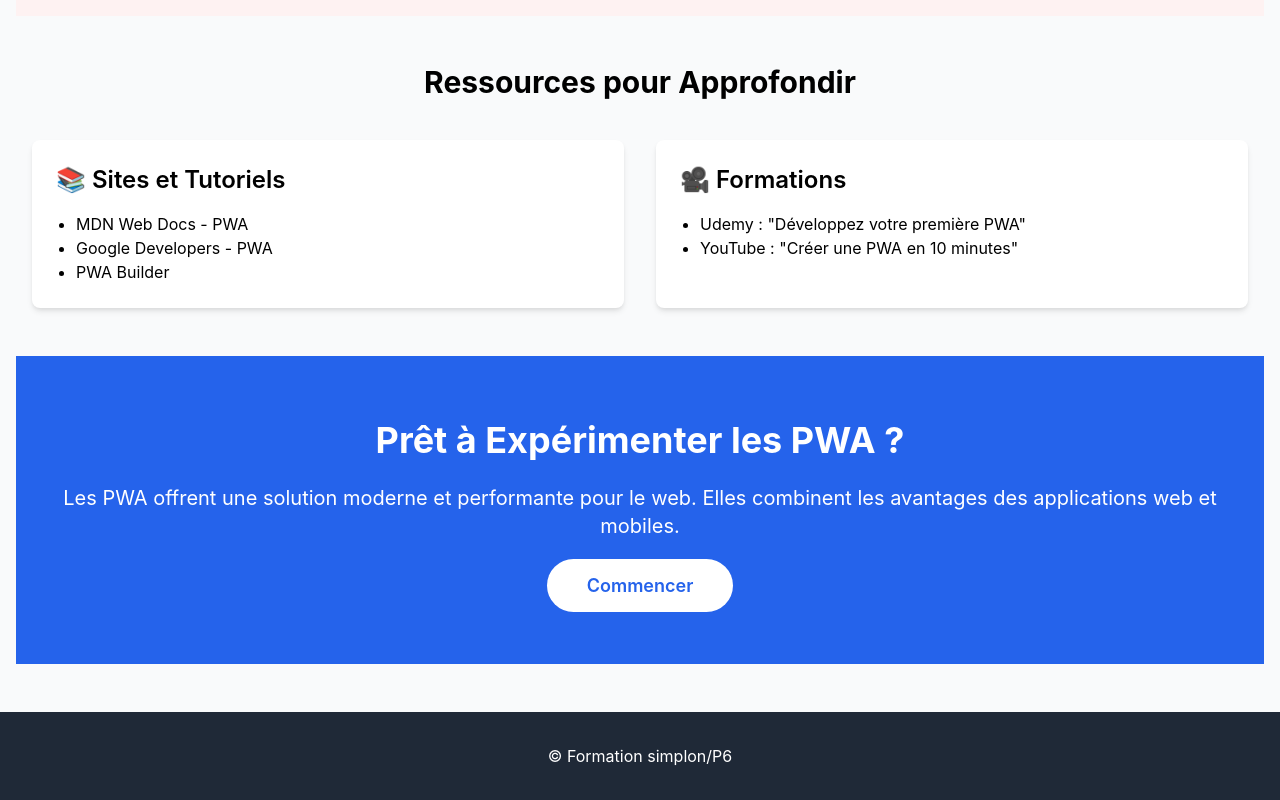
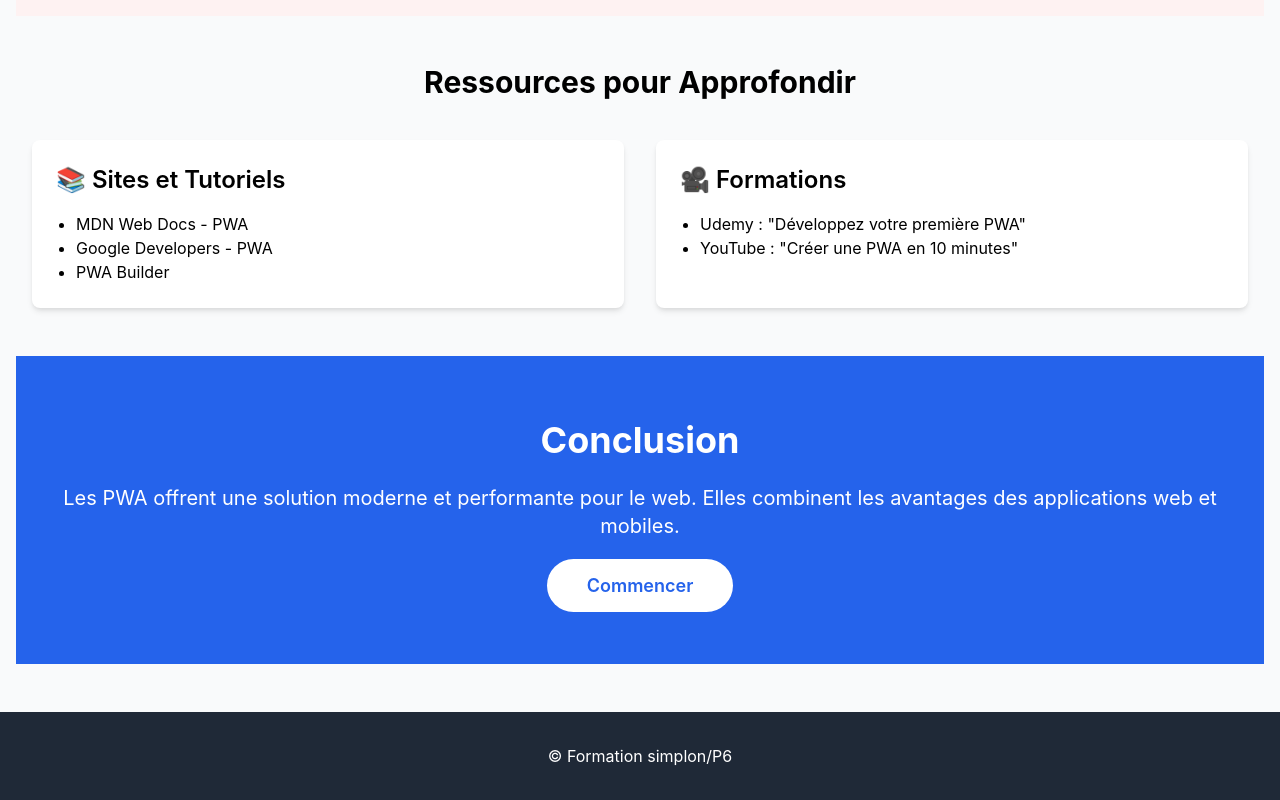
Before and after one commit to Rameaux13/pwa, a plain HTML site: page index.html in a window 1280 px wide. Shown: the part 3529-4329 px from the top of the page. Drawn offline with nearby package versions, Linux system fonts and the light colour scheme.

Commit message:
j ai apporte une modification CSS

```diff
--- a/index.html
+++ b/index.html
@@ -271,7 +271,7 @@
         <!-- Conclusion -->
         <section class="bg-blue-600 text-white py-16 text-center">
             <div class="container mx-auto px-4">
-                <h2 class="text-4xl font-bold mb-6">Prêt à Expérimenter les PWA ?</h2>
+                <h2 class="text-4xl font-bold mb-6">Conclusion</h2>
                 <p class="text-xl mb-8">Les PWA offrent une solution moderne et performante pour le web. Elles combinent les avantages des applications web et mobiles.</p>
                 <a href="#" class="bg-white text-blue-600 px-10 py-4 rounded-full hover:bg-blue-100 transition text-lg font-semibold">Commencer</a>
             </div>
```
